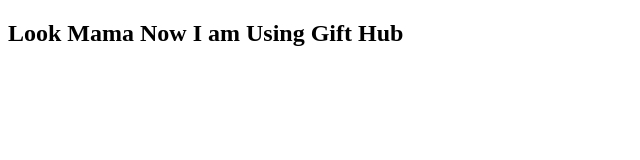
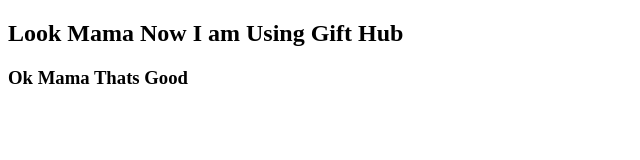
Before and after one commit to KaziReazulislam1999/first-day-at-gift-hub, a plain HTML site: page index.html in a window 1280 px wide. Shown: the whole page, without its empty margins (0-640 px from the left). Drawn offline with Linux system fonts and the light colour scheme.

Commit message:
New Line (added)

```diff
--- a/index.html
+++ b/index.html
@@ -7,5 +7,6 @@
 </head>
 <body>
     <h2>Look Mama Now I am Using Gift Hub</h2>
+    <h3>Ok Mama Thats Good</h3>
 </body>
 </html>
```
